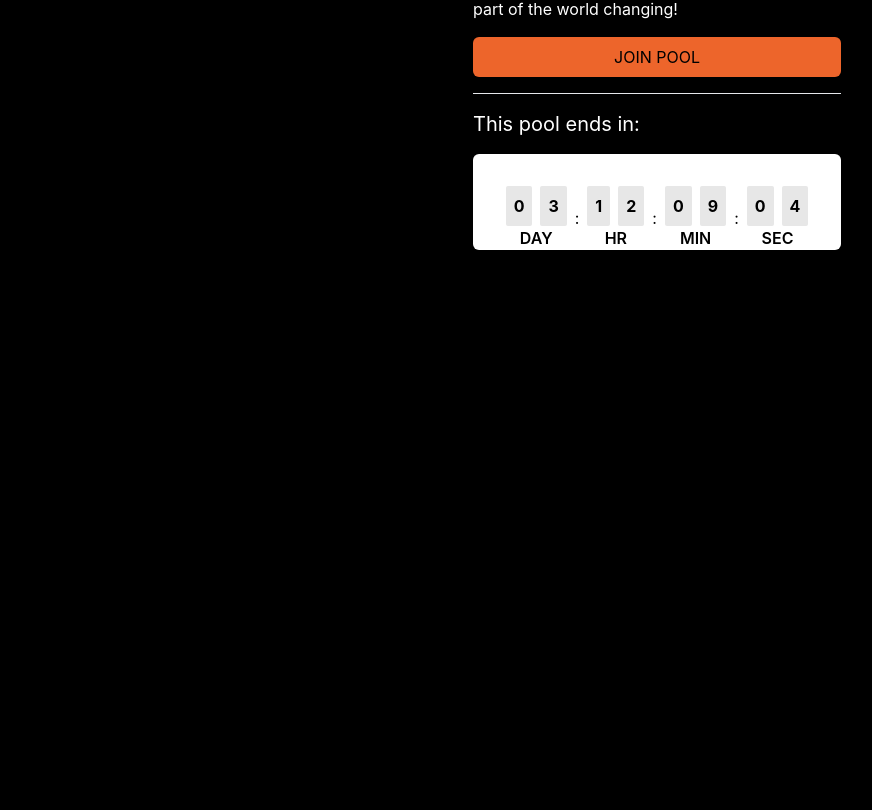
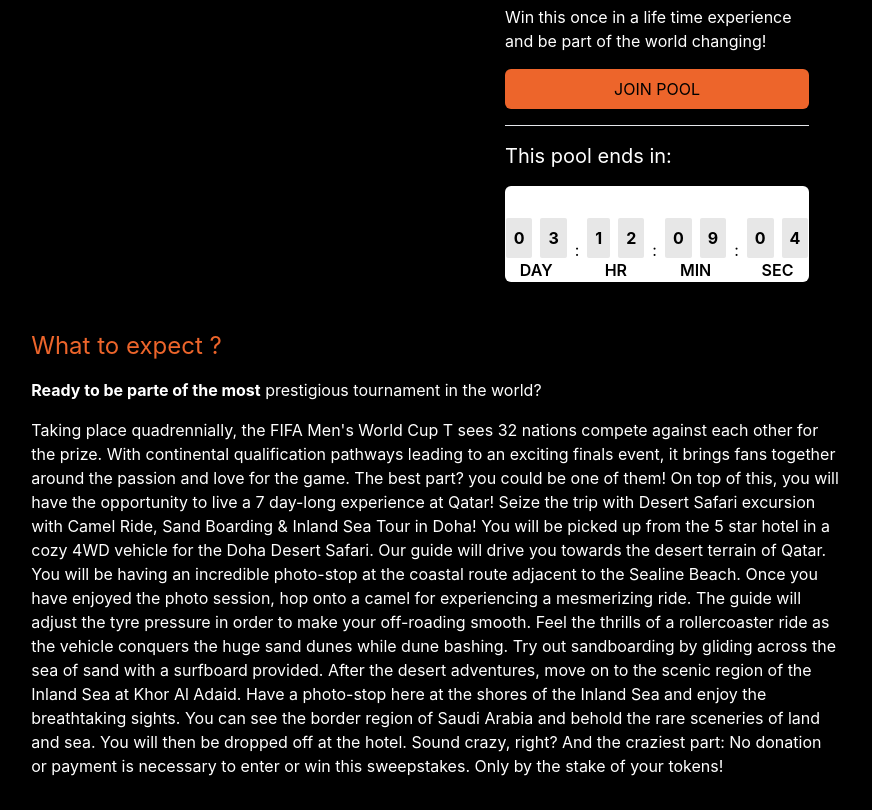
Before and after one commit to kitkatfour/hackathon-polygon-front, a Next.js app: page /pool in a window 1280 px wide. Shown: the part 570-1380 px from the top of the page, without its empty margins (327-1199 px from the left). Before the commit the page ends 868 px from the top, so only its background shows below. Built offline with nearby package versions, Linux system fonts and the light colour scheme; what wagmi would draw is missing.

Commit message:
added desc to pool.jsx

```diff
--- a/pages/pool.jsx
+++ b/pages/pool.jsx
@@ -6,7 +6,8 @@ import Timer from '../components/Timer'
 const pool = () => {
 	return (
 		<Layout>
-			<div className="flex p-8">
+			<div className="flex p-8 flex-col">
+				<div className='flex p-8'>
 					<img src={'/poollarge.png'} className="h-64 mr-8" alt="" />
 					<div className="flex flex-col">
 						<h2 className="text-2xl text-white font-medium">
@@ -43,6 +44,47 @@ const pool = () => {
 						</div>
 					</div>
 				</div>
+				<div className='flex flex-col'>
+					<h3 className='text-[#ED652B] text-2xl'>
+						What to expect ?
+					</h3>
+						<p className='text-white py-4'>
+						<b>Ready to be parte of the most</b> prestigious tournament in
+						the world?
+						</p>
+					<p className='text-white'>
+						Taking place quadrennially, the FIFA Men's World Cup T
+						sees 32 nations compete against each other for the prize.
+						With continental qualification pathways leading to an
+						exciting finals event, it brings fans together around the
+						passion and love for the game. The best part? you could
+						be one of them!
+						On top of this, you will have the opportunity to live a 7
+						day-long experience at Qatar! Seize the trip with Desert
+						Safari excursion with Camel Ride, Sand Boarding &
+						Inland Sea Tour in Doha! You will be picked up from the
+						5 star hotel in a cozy 4WD vehicle for the Doha Desert
+						Safari. Our guide will drive you towards the desert terrain
+						of Qatar. You will be having an incredible photo-stop at
+						the coastal route adjacent to the Sealine Beach. Once
+						you have enjoyed the photo session, hop onto a camel for
+						experiencing a mesmerizing ride. The guide will adjust the
+						tyre pressure in order to make your off-roading smooth.
+						Feel the thrills of a rollercoaster ride as the vehicle
+						conquers the huge sand dunes while dune bashing. Try
+						out sandboarding by gliding across the sea of sand with a
+						surfboard provided. After the desert adventures, move on
+						to the scenic region of the Inland Sea at Khor Al Adaid.
+						Have a photo-stop here at the shores of the Inland Sea
+						and enjoy the breathtaking sights. You can see the border
+						region of Saudi Arabia and behold the rare sceneries of
+						land and sea. You will then be dropped off at the hotel.
+						Sound crazy, right? And the craziest part: No donation or
+						payment is necessary to enter or win this sweepstakes.
+						Only by the stake of your tokens!
+					</p>
+				</div>
+			</div>
 		</Layout>
 	)
 }
```
Lines whose indentation alone changed are shown as unchanged.
